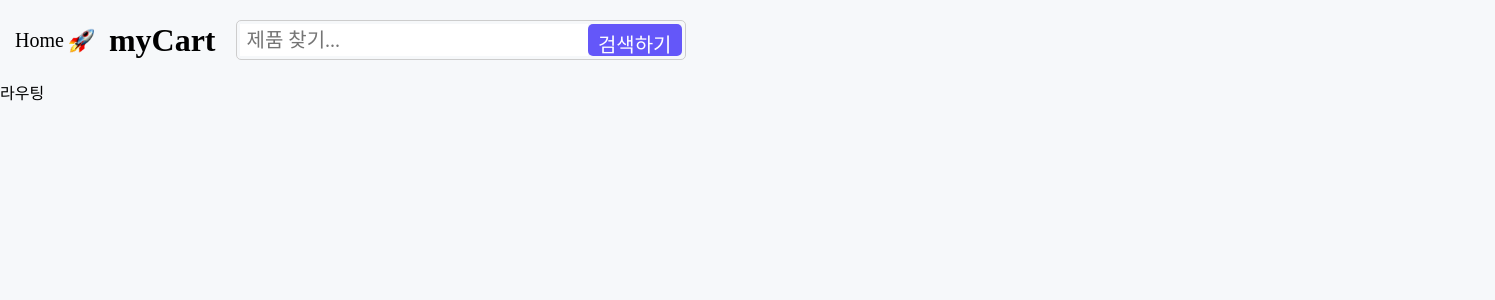
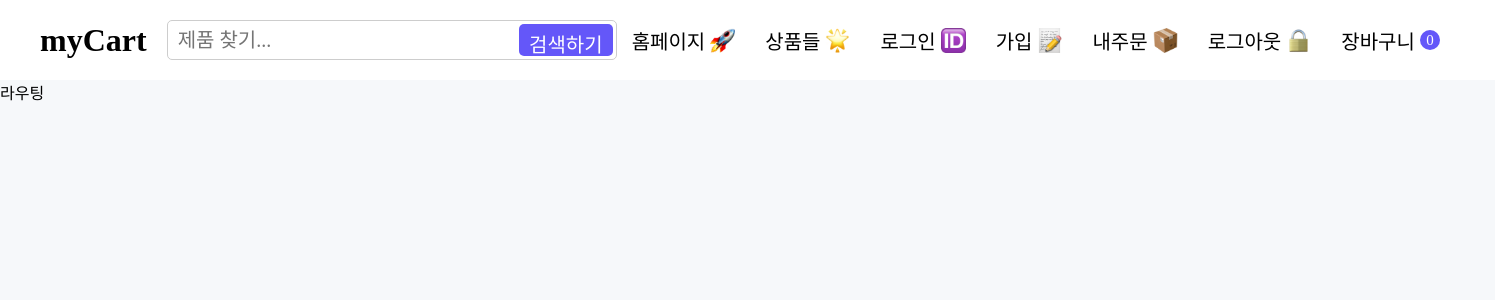
Before and after one commit to soneun/mycart, a React (Vite) app: page / in a window 1280 px wide. Shown: the top 300 px of the page, 1495 px wide, since content can reach past the window. Built offline with nearby package versions, Linux system fonts and the light colour scheme; a web font is replaced by a local one.

Commit message:
링크위드아이콘

```diff
--- /dev/null
+++ b/src/components/Navbar/LinkWithIcon.jsx
@@ -0,0 +1,12 @@
+import React from "react";
+import "./LinkWithIcon.css";
+
+const LinkWithIcon = ({ title, link, emoji }) => {
+  return (
+    <a href={link} className="align_center">
+      {title} <img src={emoji} alt="" className="link_emoji" />
+    </a>
+  );
+};
+
+export default LinkWithIcon;
--- a/src/components/Navbar/Navbar.css
+++ b/src/components/Navbar/Navbar.css
@@ -51,3 +51,14 @@
   width: 25px;
   margin-left: 5px;
 }
+
+.cart_counts {
+  justify-content: center;
+  width: 20px;
+  height: 20px;
+  border-radius: 100%;
+  background-color: #6457f9;
+  color: #fff;
+  font-size: 15px;
+  margin-left: 5px;
+}
--- a/src/components/Navbar/Navbar.jsx
+++ b/src/components/Navbar/Navbar.jsx
@@ -7,15 +7,12 @@
 import lock from "../../assets/locked.png";
 
 import React from "react";
+import LinkWithIcon from "./LinkWithIcon";
 
 const Navbar = () => {
   return (
-    <nav className="align_center">
-      <div className="align_center navbar_links">
-        <a href="#" className="align_center">
-          Home
-          <img src={rocket} alt="" className="link_emoji" />
-        </a>
+    <nav className="align_center navbar">
+      <div className="align_center">
         <h1 className="navbar_heading">myCart</h1>
         <form className="align_center navbar_form">
           <input
@@ -28,7 +25,17 @@
           </button>
         </form>
       </div>
-      <div className="align_center navbar_links"></div>
+      <div className="align_center navbar_links">
+        <LinkWithIcon title="홈페이지" link="/" emoji={rocket} />
+        <LinkWithIcon title="상품들" link="/products" emoji={star} />
+        <LinkWithIcon title="로그인" link="/login" emoji={idButton} />
+        <LinkWithIcon title="가입" link="/signup" emoji={memo} />
+        <LinkWithIcon title="내주문" link="/myorders" emoji={order} />
+        <LinkWithIcon title="로그아웃" link="/logout" emoji={lock} />
+        <a href="/cart" className="align_center">
+          장바구니 <p className="align_center cart_counts">0</p>
+        </a>
+      </div>
     </nav>
   );
 };
--- a/src/index.css
+++ b/src/index.css
@@ -3,6 +3,7 @@
   padding: 0;
   box-sizing: border-box;
   font-family: "GmarketSansMedium";
+  word-break: keep-all;
 }
 
 body {
```
Also changed, not shown: src/components/Home/HomePage.jsx (added), src/components/Navbar/LinkWithIcon.css (added).
